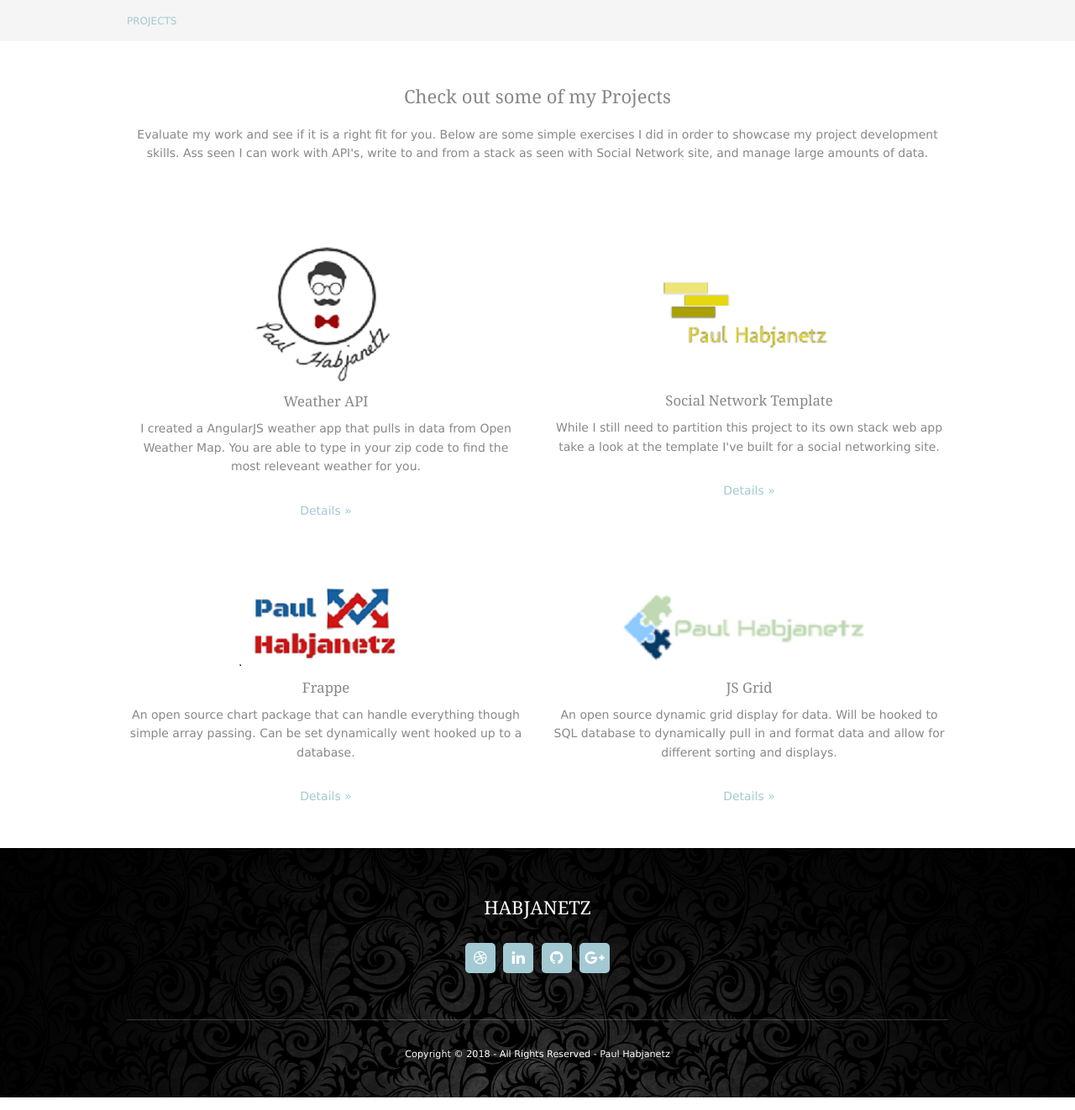
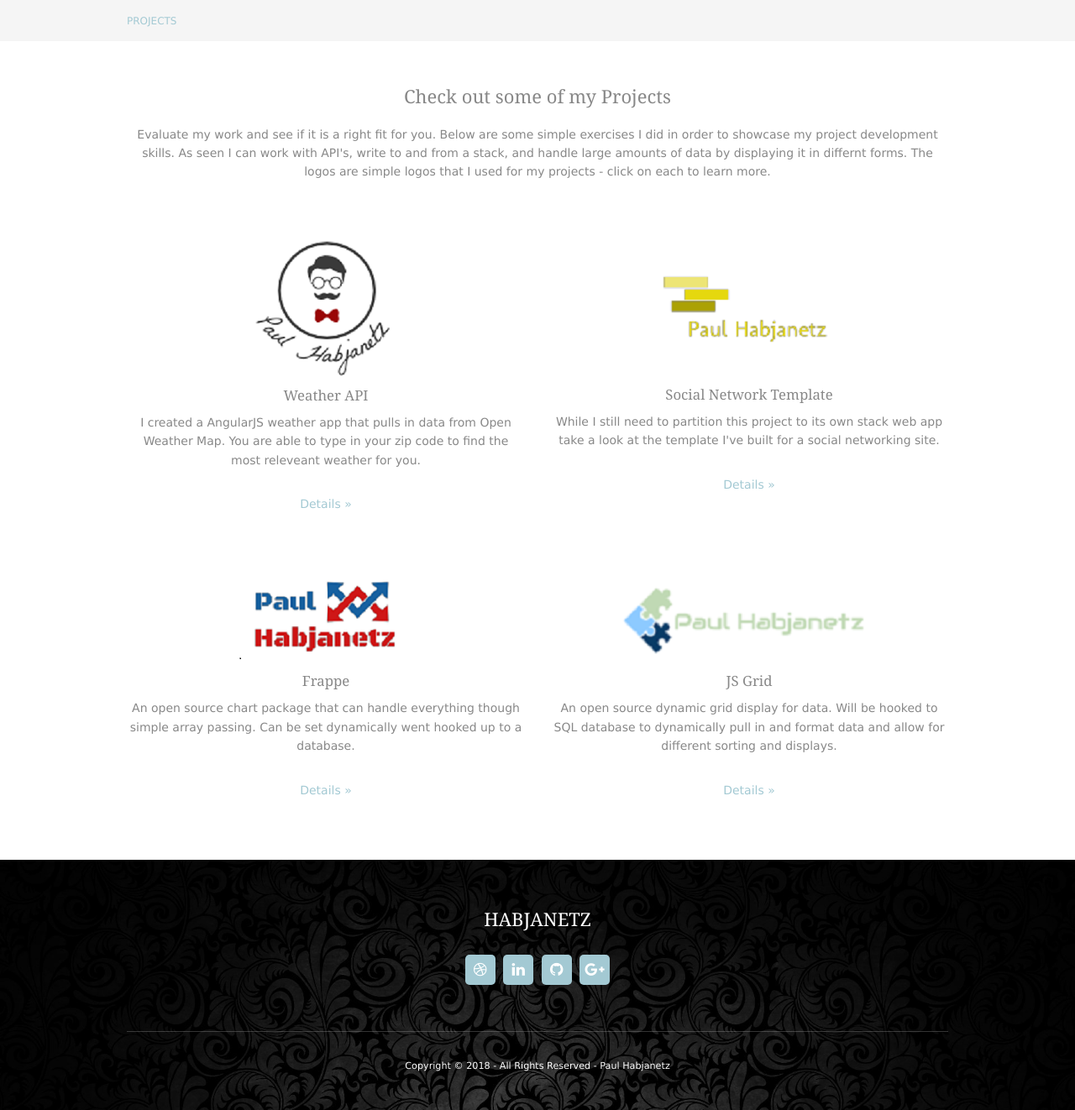
Before and after one commit to paulhab215/Site, a PHP site: page /pages/projects.php in a window 1280 px wide. Shown: the part 254-1576 px from the top of the page at 84% size. Run offline with PHP 8.4, Linux system fonts and the light colour scheme.

Commit message:
Updated spacing of html

```diff
--- a/penyler/pages/projects.php
+++ b/penyler/pages/projects.php
@@ -14,9 +14,9 @@ include ('header.html');
 </div>
 <div class="wrapper row3">
   <main class="hoc container clear">
-    <div class="center btmspace-80">
+    <div class="center btmspace-50">
       <h2 class="heading">Check out some of my Projects</h2>
-      <p class="nospace">Evaluate my work and see if it is a right fit for you. Below are some simple exercises I did in order to showcase my project development skills. Ass seen I can work with API's, write to and from a stack as seen with Social Network site, and manage large amounts of data.</p>
+      <p class="nospace">Evaluate my work and see if it is a right fit for you. Below are some simple exercises I did in order to showcase my project development skills. As seen I can work with API's, write to and from a stack, and handle large amounts of data by displaying it in differnt forms. The logos are simple logos that I used for my projects - click on each to learn more.</p>
     </div>
     <ul class="nospace group cta">
       <li class="one_half first">
@@ -52,7 +52,9 @@ include ('header.html');
         </article>
       </li>
     </ul>
+  </main>
     <div class="clear"></div>
+    <br>
   </section>
 </div>
 <?php
```
